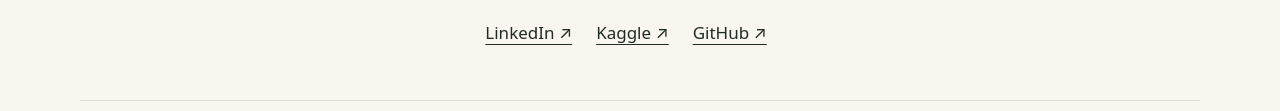
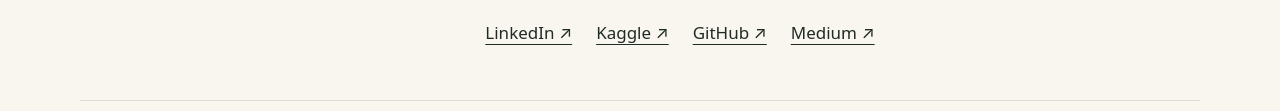
Before and after one commit to seroy123/seroy123.github.io, a plain HTML site: page dist/index.html in a window 1280 px wide. Shown: the part 348-459 px from the top of the page. Drawn offline with Linux system fonts and the light colour scheme.

Commit message:
Add Medium profile link to landing page

```diff
--- a/dist/index.html
+++ b/dist/index.html
@@ -30,6 +30,7 @@
             <a href="https://www.linkedin.com/in/roy-segal-9941a6197/">LinkedIn ↗</a>
             <a href="https://www.kaggle.com/roysegalz">Kaggle ↗</a>
             <a href="https://github.com/seroy123">GitHub ↗</a>
+            <a href="https://medium.com/@roysegal123">Medium ↗</a>
           </nav>
         </div>
       </section>
```
